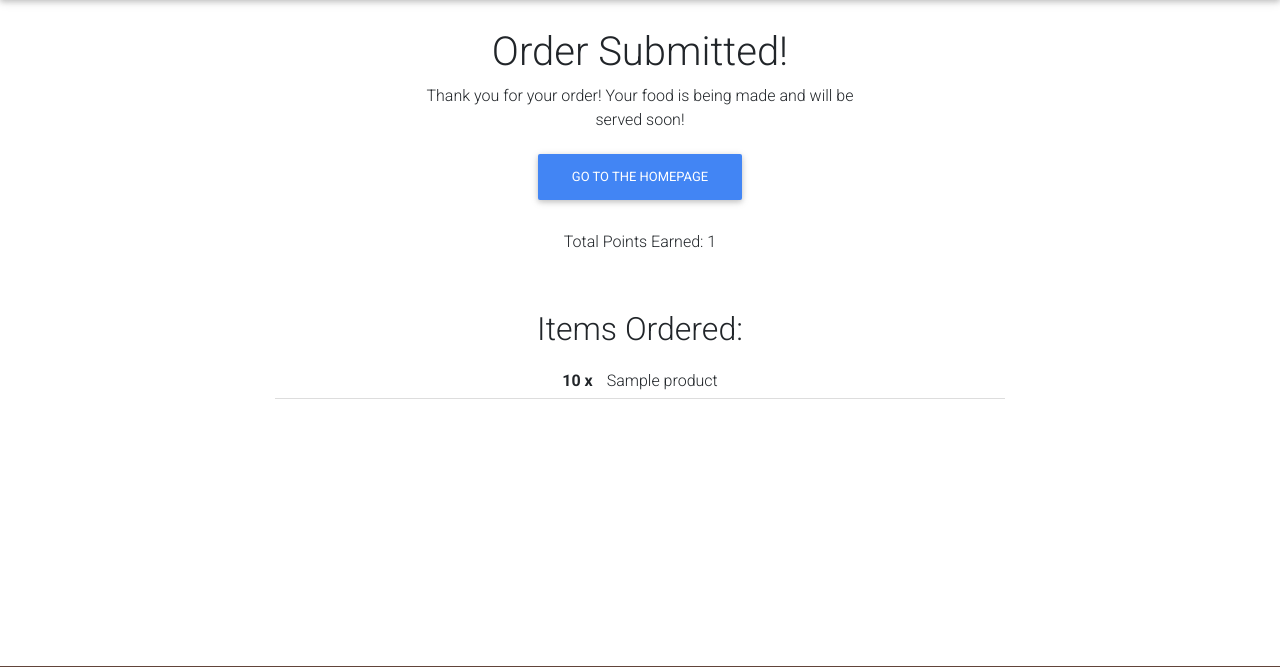
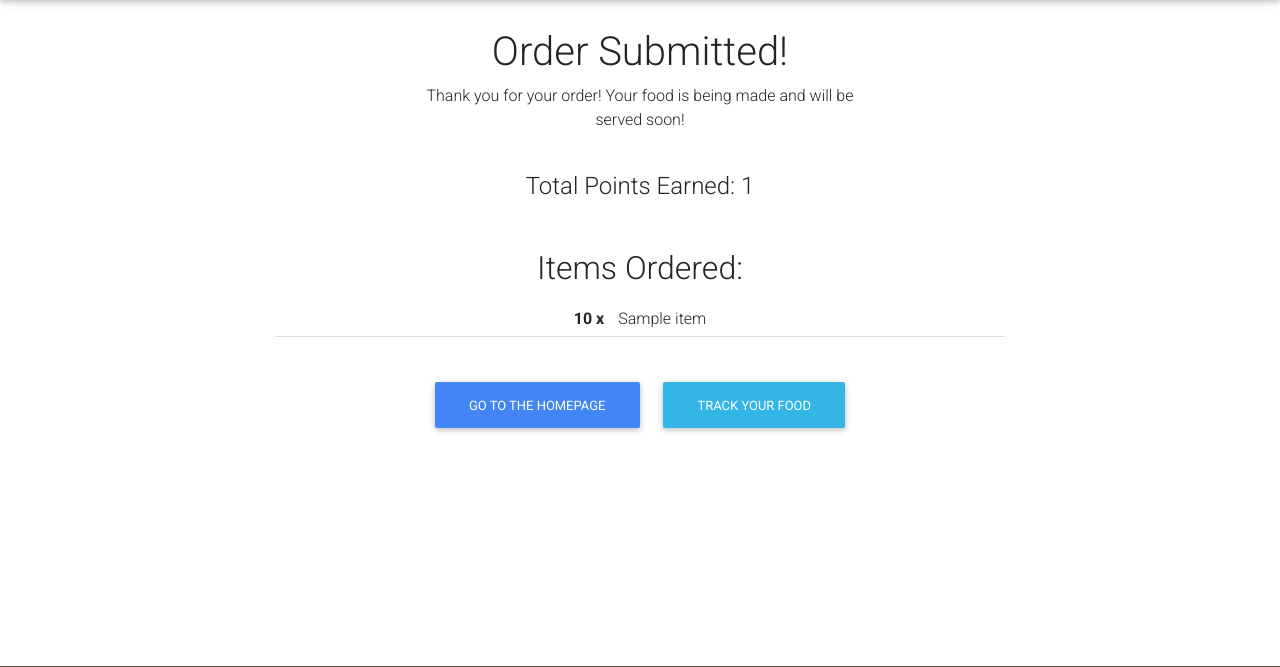
Before and after one commit to YapYuNing08/GitExercise-TT5L-10, a Django app: template deliver/customer/templates/customer/order_summary.html in a window 1280 px wide. Shown: the part 80-747 px from the top of the page. Run offline with Django 5.2, Linux system fonts and the light colour scheme; the template is opened without the code that fills it: most values are stand-ins (such as "Sample title", 1, 10 or a date in 2020); some libraries are stand-ins or nearby versions.

Commit message:
track order

```diff
--- a/deliver/customer/templates/customer/order_summary.html
+++ b/deliver/customer/templates/customer/order_summary.html
@@ -6,10 +6,9 @@
         <div class="col-md-5 col-sm-12 p-4 text-center">
             <h1>Order Submitted!</h1>
             <p>Thank you for your order! Your food is being made and will be served soon!</p>
-            <a href="{% url 'about' %}" class="btn btn-primary">Go to the homepage</a>
-            <br><br>
+            <br>
             <!-- Display total points earned from the current order -->
-            <p>Total Points Earned: {{ total_points }}</p>
+            <h4>Total Points Earned: {{ total_points }}</h4>
         </div>
     </div>
 
@@ -21,14 +20,17 @@
                     {% for item in ordered_items %}
                         <div class="ordered-item">
                             <span class="quantity">{{ item.quantity }} x</span>
-                            <span class="product-title">{{ item.product.title }}</span>
-                            <!-- <span class="product-price">RM {{ item.total_price|floatformat:2 }}</span> -->
+                            <span class="product-title">{{ item.title }}</span>
                         </div>
                     {% endfor %}
                 {% else %}
-                <p class="text-muted">No items in your order.</p>
+                    <p class="text-muted">No items in your order.</p>
                 {% endif %}
             </div>
+            <br>
+
+            <a href="{% url 'about' %}" class="btn btn-primary">Go to the homepage</a> &nbsp;
+            <a href="{% url 'order_history' %}" class="btn btn-info">Track Your Food</a>
         </div>
     </div>
 </div>
```
